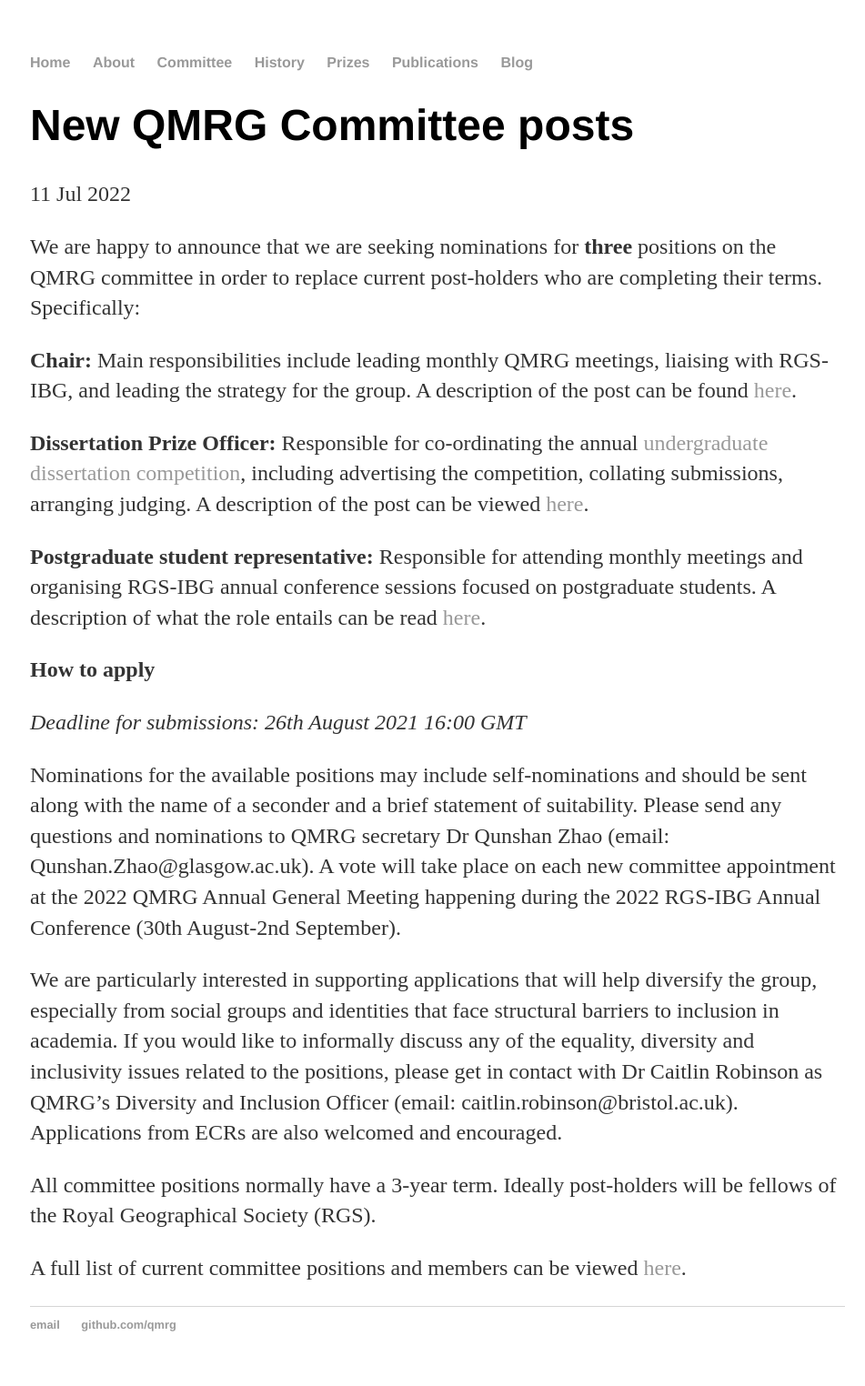
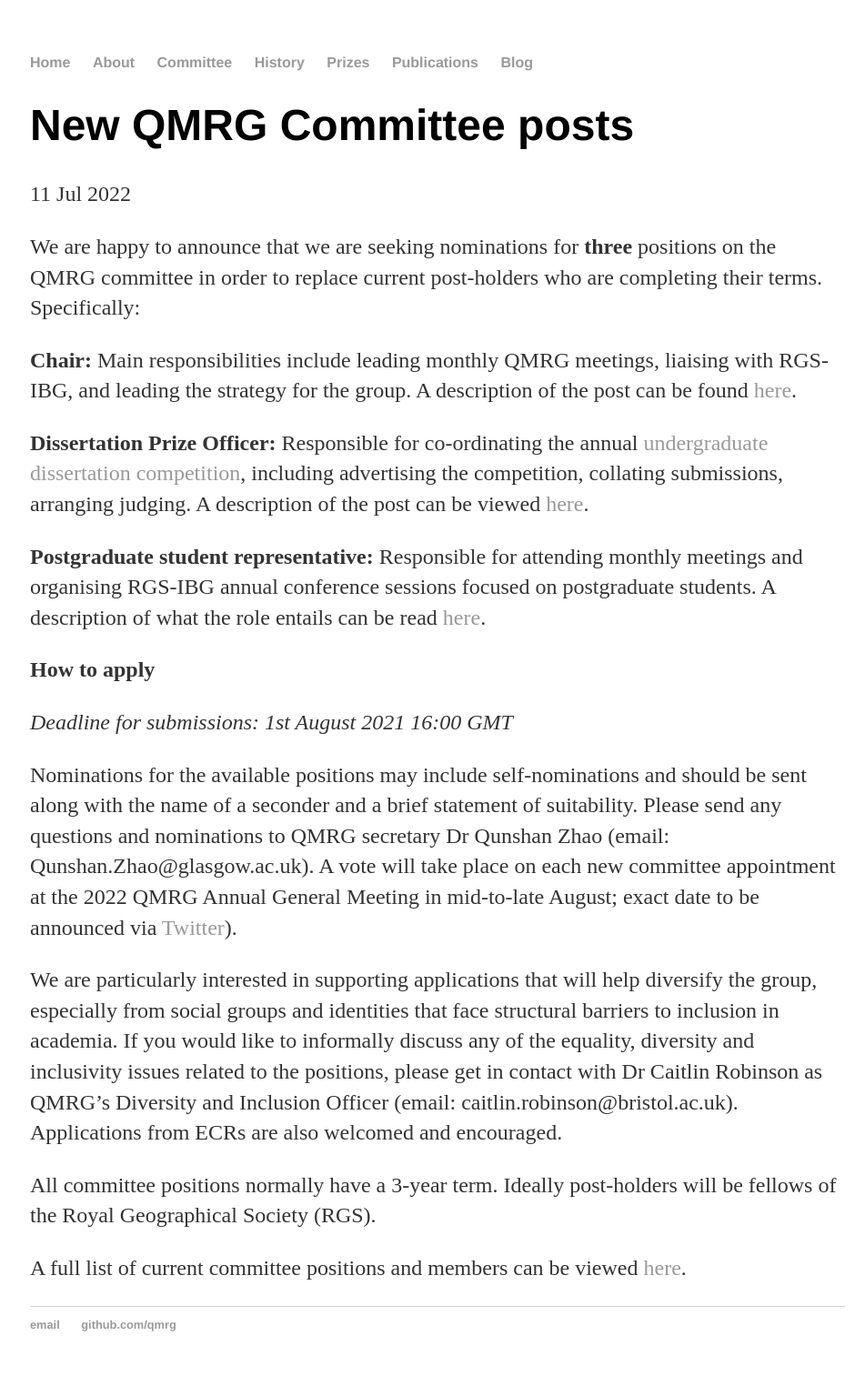
Before and after one commit to qmrg/qmrg.github.io, a Jekyll site: the page built from _posts/2022-07-11-QMRG_new_posts.md, in a window 1280 px wide. Shown: the whole page at 91% size, without its empty margins (159-1110 px from the left). Built offline with Jekyll 4.4.1, drawn with Linux system fonts in a browser that asks for light colours.

Commit message:
Update 2022-07-11-QMRG_new_posts.md

```diff
--- a/_posts/2022-07-11-QMRG_new_posts.md
+++ b/_posts/2022-07-11-QMRG_new_posts.md
@@ -14,9 +14,9 @@ We are happy to announce that we are seeking nominations for **three** positions
 
 **How to apply**
 
-*Deadline for submissions: 26th August 2021 16:00 GMT*
+*Deadline for submissions: 1st August 2021 16:00 GMT*
 
-Nominations for the available positions may include self-nominations and should be sent along with the name of a seconder and a brief statement of suitability. Please send any questions and nominations to QMRG secretary Dr Qunshan Zhao (email: Qunshan.Zhao@glasgow.ac.uk). A vote will take place on each new committee appointment at the 2022 QMRG Annual General Meeting happening during the 2022 RGS-IBG Annual Conference (30th August-2nd September).
+Nominations for the available positions may include self-nominations and should be sent along with the name of a seconder and a brief statement of suitability. Please send any questions and nominations to QMRG secretary Dr Qunshan Zhao (email: Qunshan.Zhao@glasgow.ac.uk). A vote will take place on each new committee appointment at the 2022 QMRG Annual General Meeting in mid-to-late August; exact date to be announced via [Twitter](https://twitter.com/qmrg_rgs_ibg)).
 
 We are particularly interested in supporting applications that will help diversify the group, especially from social groups and identities that face structural barriers to inclusion in academia. If you would like to informally discuss any of the equality, diversity and inclusivity issues related to the positions, please get in contact with Dr Caitlin Robinson as QMRG’s Diversity and Inclusion Officer (email: caitlin.robinson@bristol.ac.uk). Applications from ECRs are also welcomed and encouraged.
 
```
